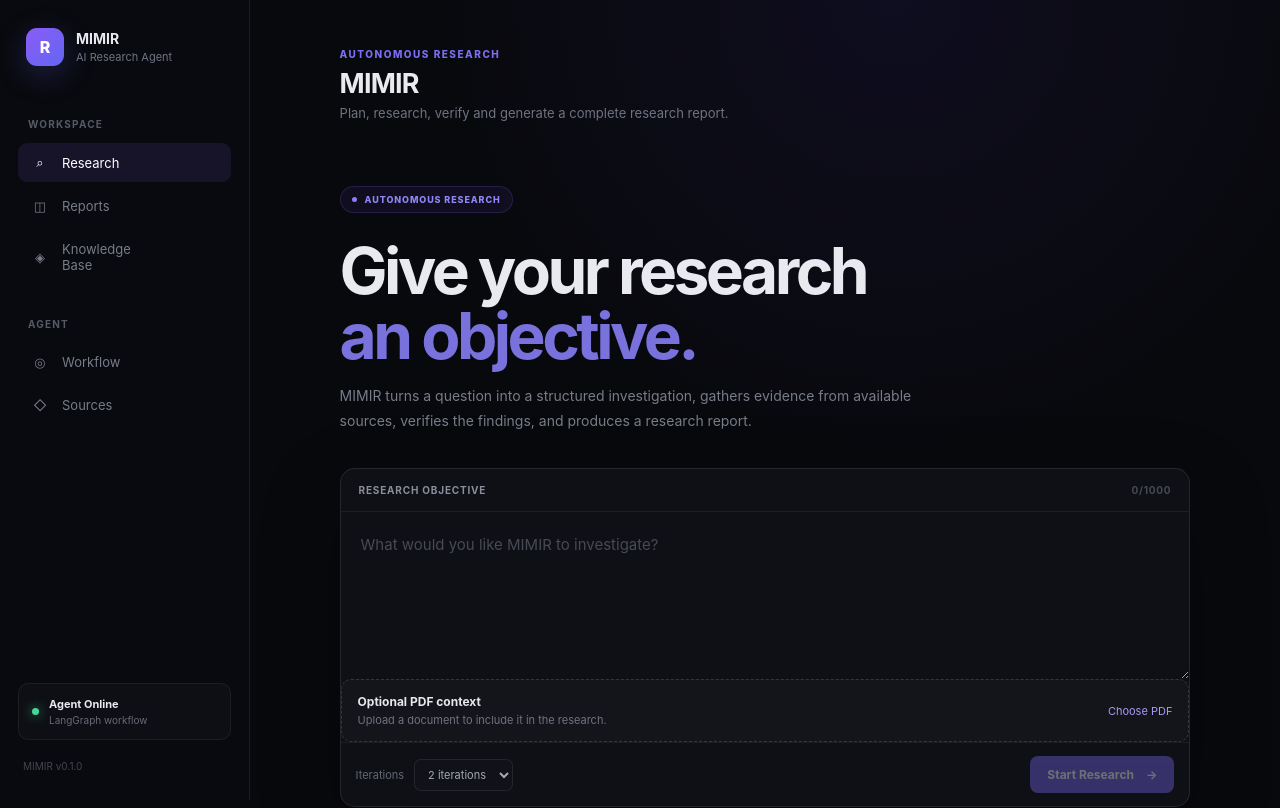
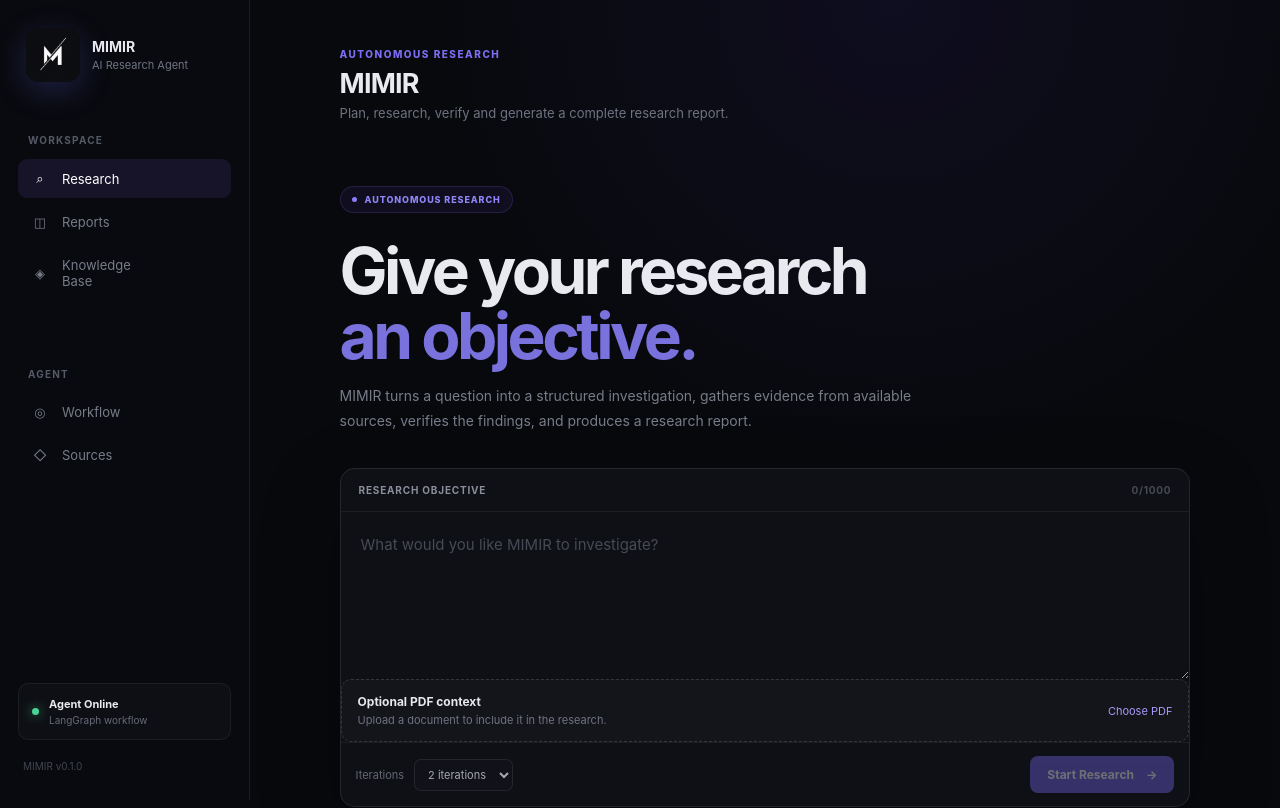
Before and after one commit to akshatsoni27/AI_researcher, a React (Vite) app in the folder frontend/: page / in a window 1280 px wide. Shown: the top 808 px of the page. Built offline with nearby package versions, Linux system fonts and the light colour scheme.

Commit message:
Logo Updates

```diff
--- a/frontend/index.html
+++ b/frontend/index.html
@@ -2,7 +2,7 @@
 <html lang="en">
   <head>
     <meta charset="UTF-8" />
-    <link rel="icon" type="image/svg+xml" href="/favicon.svg" />
+    <link rel="icon" type="image/svg+xml" href="/mimir-logo.png" />
     <meta name="viewport" content="width=device-width, initial-scale=1.0" />
     <title>MIMIR | Autonomous Research</title>
   </head>
--- a/frontend/src/App.css
+++ b/frontend/src/App.css
@@ -30,6 +30,24 @@
 
   padding: 0 8px;
   margin-bottom: 52px;
+}
+
+.brand-logo {
+  width: 54px;
+  height: 54px;
+  flex: 0 0 54px;
+  display: grid;
+  place-items: center;
+  overflow: hidden;
+  border-radius: 13px;
+  box-shadow: 0 8px 30px rgba(99, 102, 241, 0.25);
+}
+
+.brand-logo img {
+  display: block;
+  width: 100%;
+  height: 100%;
+  object-fit: contain;
 }
 
 .brand-mark {
--- a/frontend/src/components/Sidebar.jsx
+++ b/frontend/src/components/Sidebar.jsx
@@ -13,9 +13,7 @@
   const renderItem = (item) => (
     <button
       key={item.id}
-      className={`nav-item ${
-        activePage === item.id ? "active" : ""
-      }`}
+      className={`nav-item ${activePage === item.id ? "active" : ""}`}
       onClick={() => onNavigate(item.id)}
     >
       <span className="nav-icon">{item.icon}</span>
@@ -25,8 +23,14 @@
 
   return (
     <aside className="sidebar">
+      {/* BRAND */}
       <div className="brand">
-        <div className="brand-mark">R</div>
+        <div className="brand-logo">
+          <img
+            src="/mimir-logo.png"
+            alt="MIMIR logo"
+          />
+        </div>
 
         <div className="brand-text">
           <strong>MIMIR</strong>
@@ -34,12 +38,17 @@
         </div>
       </div>
 
+      <div className="brand-divider" />
+
+      {/* NAVIGATION */}
       <nav className="sidebar-nav">
         <div className="nav-section">
           <span className="nav-label">WORKSPACE</span>
 
           {workspaceItems.map(renderItem)}
         </div>
+
+        <div className="nav-divider" />
 
         <div className="nav-section">
           <span className="nav-label">AGENT</span>
@@ -48,11 +57,12 @@
         </div>
       </nav>
 
+      {/* BOTTOM */}
       <div className="sidebar-bottom">
         <div className="agent-status">
           <span className="status-dot" />
 
-          <div>
+          <div className="agent-status-text">
             <strong>Agent Online</strong>
             <small>LangGraph workflow</small>
           </div>
```
Also changed, not shown: frontend/public/ChatGPT Image Sep 26, 2026, 01_05_58 PM.png (added), frontend/public/mimir-logo.png (added).
